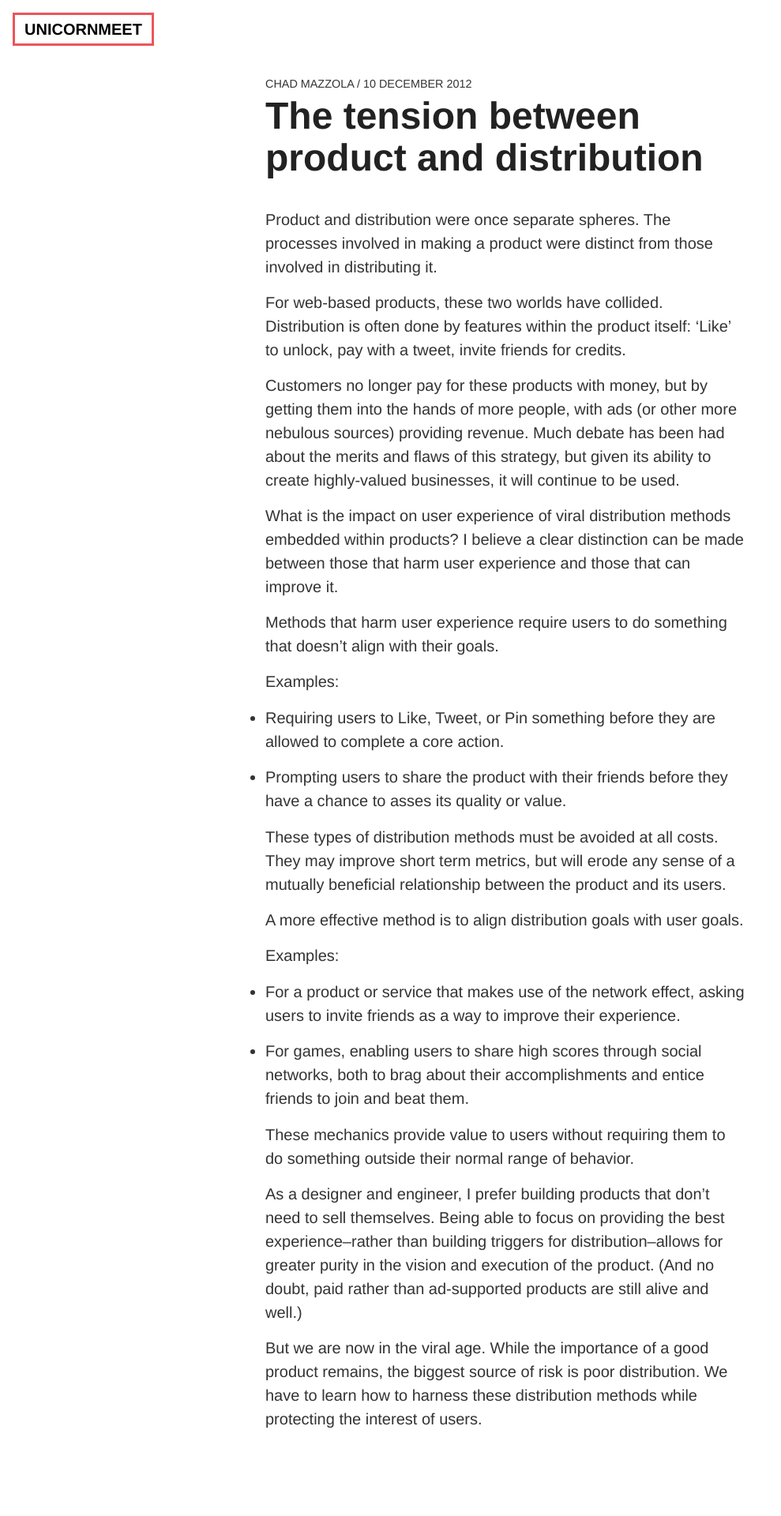
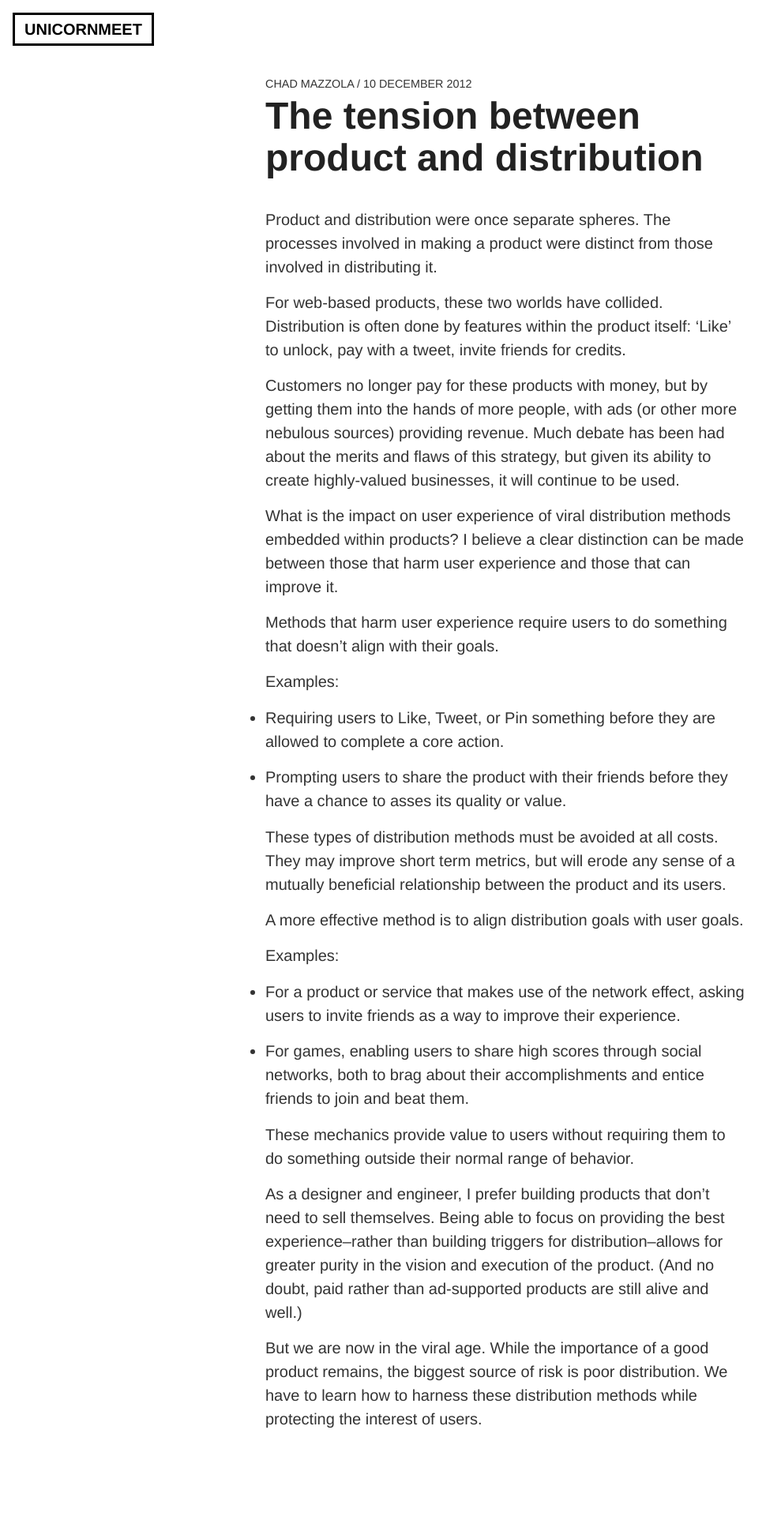
Before and after one commit to ehmorris/unicornmeet, a Jekyll site: the page built from index.html, in a window 1280 px wide. Shown: the top 1920 px of the page at 79% size, without its empty margins (0-989 px from the left). Built offline with Jekyll 4.4.1, drawn with Linux system fonts in a browser that asks for light colours; Markdown is read by kramdown in place of the engine named in the settings.

Commit message:
Generate CSS for logo color change.

```diff
--- a/stylesheets/application.css
+++ b/stylesheets/application.css
@@ -69,14 +69,14 @@ header {
     margin: 0 auto;
     text-align: left; }
   header h1 a {
-    border: 3px solid #ec555a;
+    border: 3px solid #000;
     font-size: 1.25em;
     font-weight: 900;
     display: inline-block;
     padding: 0.4em 0.6em;
     text-transform: uppercase; }
     header h1 a:hover {
-      border: 3px solid #000; }
+      border: 3px solid #ec555a; }
 
 @media screen and (max-width: 660px) {
   header {
```
